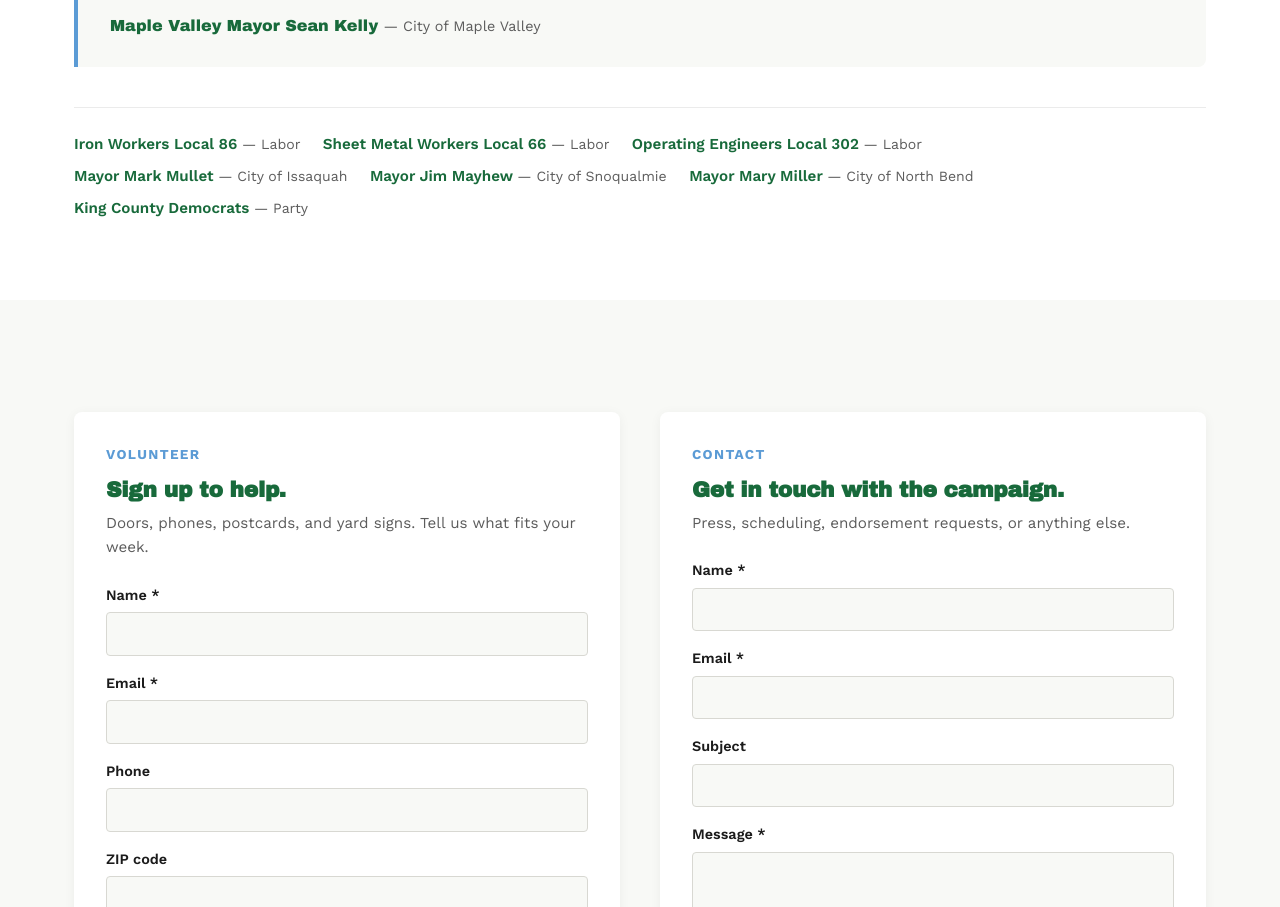
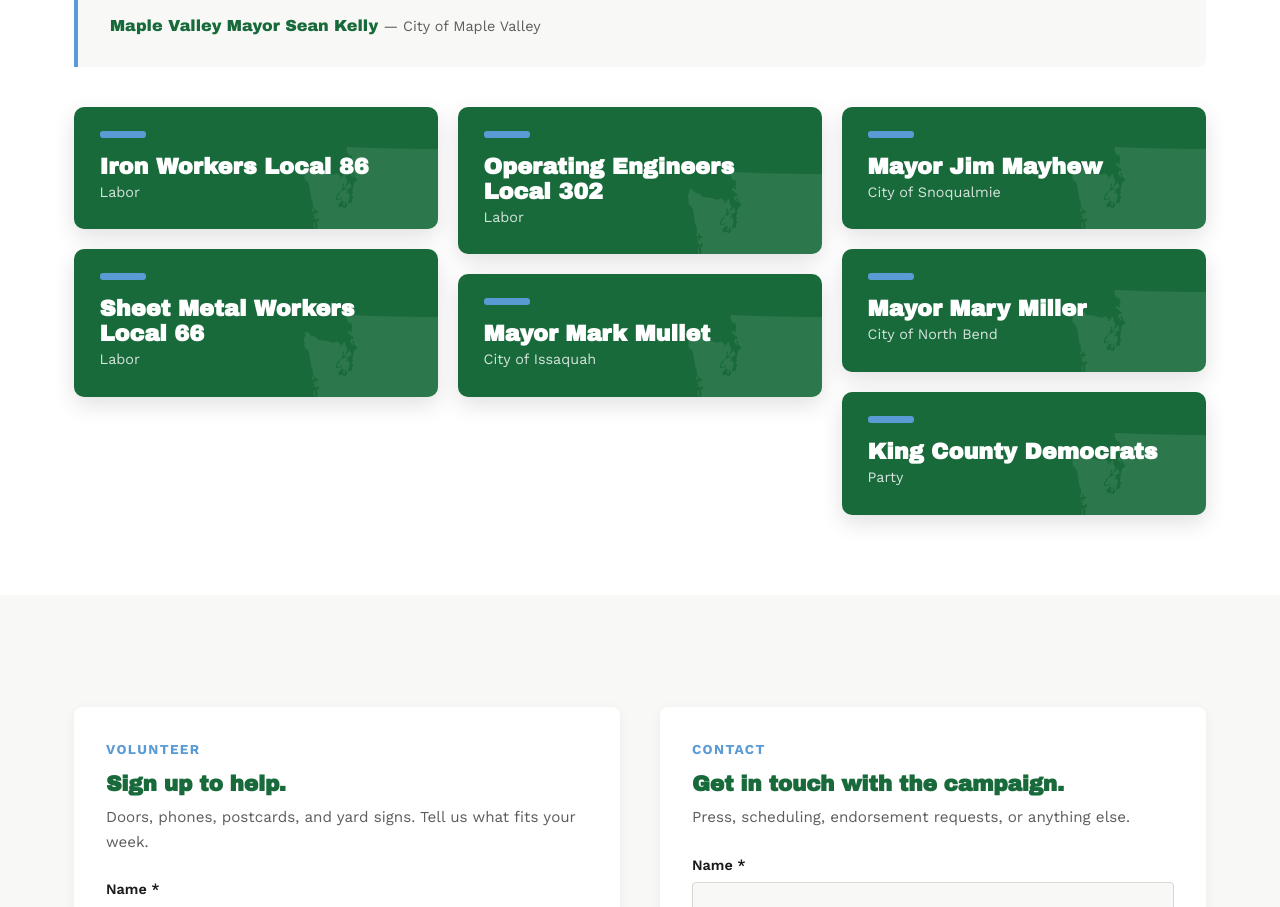
Before and after one commit to johnwyble/Lisa-Callan, a website: page index.html in a window 1280 px wide. Shown: the part 4528-5435 px from the top of the page. Drawn offline with nearby package versions, Linux system fonts and the light colour scheme.

Commit message:
Add branded WA-state tiles for non-quote endorsers

```diff
--- a/index.html
+++ b/index.html
@@ -375,6 +375,71 @@
   }
   .end-list-cols .end-title-inline { color: var(--text-muted); font-weight: 400; font-size: 0.88rem; }
 
+  /* ENDORSEMENT TILES (full-brand) */
+  .end-tiles {
+    columns: 3;
+    column-gap: 1.25rem;
+    margin-top: 2.25rem;
+  }
+  .end-tile {
+    break-inside: avoid;
+    -webkit-column-break-inside: avoid;
+    background: var(--primary);
+    color: var(--text-light);
+    border-radius: 10px;
+    padding: 1.5rem 1.6rem 1.7rem;
+    margin: 0 0 1.25rem;
+    position: relative;
+    overflow: hidden;
+    box-shadow: 0 8px 22px rgba(0,0,0,0.12);
+  }
+  /* Washington state shape from the logo, as a watermark */
+  .end-tile::after {
+    content: "";
+    position: absolute;
+    right: -34px; bottom: -30px;
+    width: 168px; height: 112px;
+    background: url('images/wa-shape-white.png') no-repeat center / contain;
+    opacity: 0.09;
+    pointer-events: none;
+  }
+  /* Blue accent bar, echoing the logo's label bars */
+  .end-tile .tile-bar {
+    display: block;
+    width: 46px; height: 7px;
+    background: var(--accent);
+    border-radius: 3px;
+    margin-bottom: 1rem;
+    position: relative;
+  }
+  .end-tile .tile-name {
+    font-family: var(--font-heading);
+    font-weight: 700;
+    font-size: 1.4rem;
+    line-height: 1.12;
+    color: var(--text-light);
+    margin: 0 0 0.25rem;
+    position: relative;
+  }
+  .end-tile .tile-title {
+    font-size: 0.9rem;
+    line-height: 1.35;
+    color: rgba(255,255,255,0.82);
+    position: relative;
+  }
+  .end-tile .tile-quote {
+    margin: 1rem 0 0;
+    padding-left: 0.9rem;
+    border-left: 3px solid var(--accent);
+    font-size: 0.98rem;
+    line-height: 1.5;
+    font-style: italic;
+    color: rgba(255,255,255,0.95);
+    position: relative;
+  }
+  @media (max-width: 900px) { .end-tiles { columns: 2; } }
+  @media (max-width: 600px) { .end-tiles { columns: 1; } }
+
   /* FORMS */
   .forms-section { background: var(--background); }
   .form-grid {
@@ -714,6 +779,14 @@ function renderEndorsements(config) {
         ${it.quote ? `<p class="end-quote">&ldquo;${htmlEscape(it.quote)}&rdquo;</p>` : ''}
       </div>`;
     }).join('')}</div>`;
+  } else if (style === 'tiles') {
+    body = `<div class="end-tiles">${items.map(it => `
+      <div class="end-tile">
+        <span class="tile-bar"></span>
+        <div class="tile-name">${htmlEscape(it.name)}</div>
+        ${it.title ? `<div class="tile-title">${htmlEscape(it.title)}</div>` : ''}
+        ${it.quote ? `<p class="tile-quote">&ldquo;${htmlEscape(it.quote)}&rdquo;</p>` : ''}
+      </div>`).join('')}</div>`;
   } else if (style === 'grid') {
     body = `<div class="end-grid-style">${items.map(it => `
       <div class="end-grid-item">
@@ -734,7 +807,12 @@ function renderEndorsements(config) {
             <div class="attribution">${htmlEscape(it.name)}${it.title ? ` <span class="attribution-title">— ${htmlEscape(it.title)}</span>` : ''}</div>
           </div>`).join('')}
       </div>
-      ${others.length ? `<ul class="end-others-list">${others.map(it => `<li>${htmlEscape(it.name)}${it.title ? ` <span style="font-weight:400;color:var(--text-muted);font-size:0.88rem">— ${htmlEscape(it.title)}</span>` : ''}</li>`).join('')}</ul>` : ''}`;
+      ${others.length ? `<div class="end-tiles">${others.map(it => `
+        <div class="end-tile">
+          <span class="tile-bar"></span>
+          <div class="tile-name">${htmlEscape(it.name)}</div>
+          ${it.title ? `<div class="tile-title">${htmlEscape(it.title)}</div>` : ''}
+        </div>`).join('')}</div>` : ''}`;
   }
 
   return `
```
Also changed, not shown: images/wa-shape-green.png (added), images/wa-shape-white.png (added).
